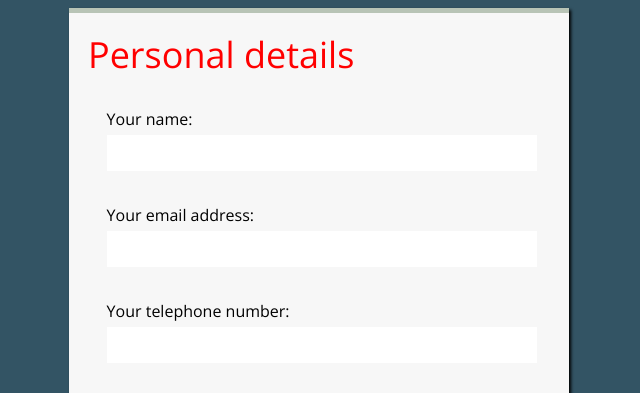
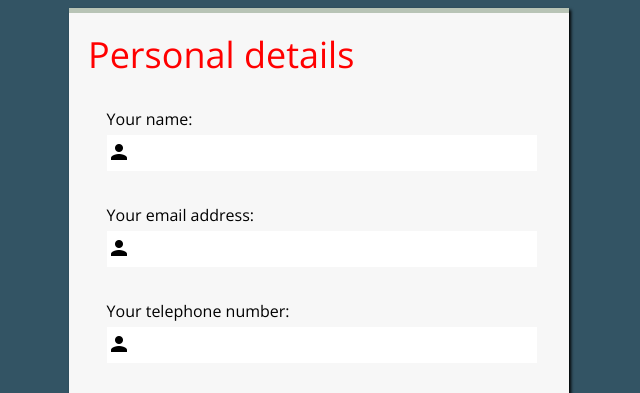
Before and after one commit to johant87/usabilla_test, a plain HTML site: page index.html in a window 1280 px wide. Shown: the top 393 px of the page, 321-961 px from the left. Drawn offline with nearby package versions, Linux system fonts and the light colour scheme.

Commit message:
added icon inside input field

```diff
--- a/styles.scss
+++ b/styles.scss
@@ -74,6 +74,8 @@ input{
   display: block;
   border-bottom: solid 3px transparent;
   transition: ease-in 0.3s;
+  text-indent: 25px;
+  background: url('person.png') no-repeat left #fff;
 }
 input:focus, textarea:focus, select:focus {
   outline: none;
```
Also changed, not shown: person.png (added), styles.css, 1 other file.
